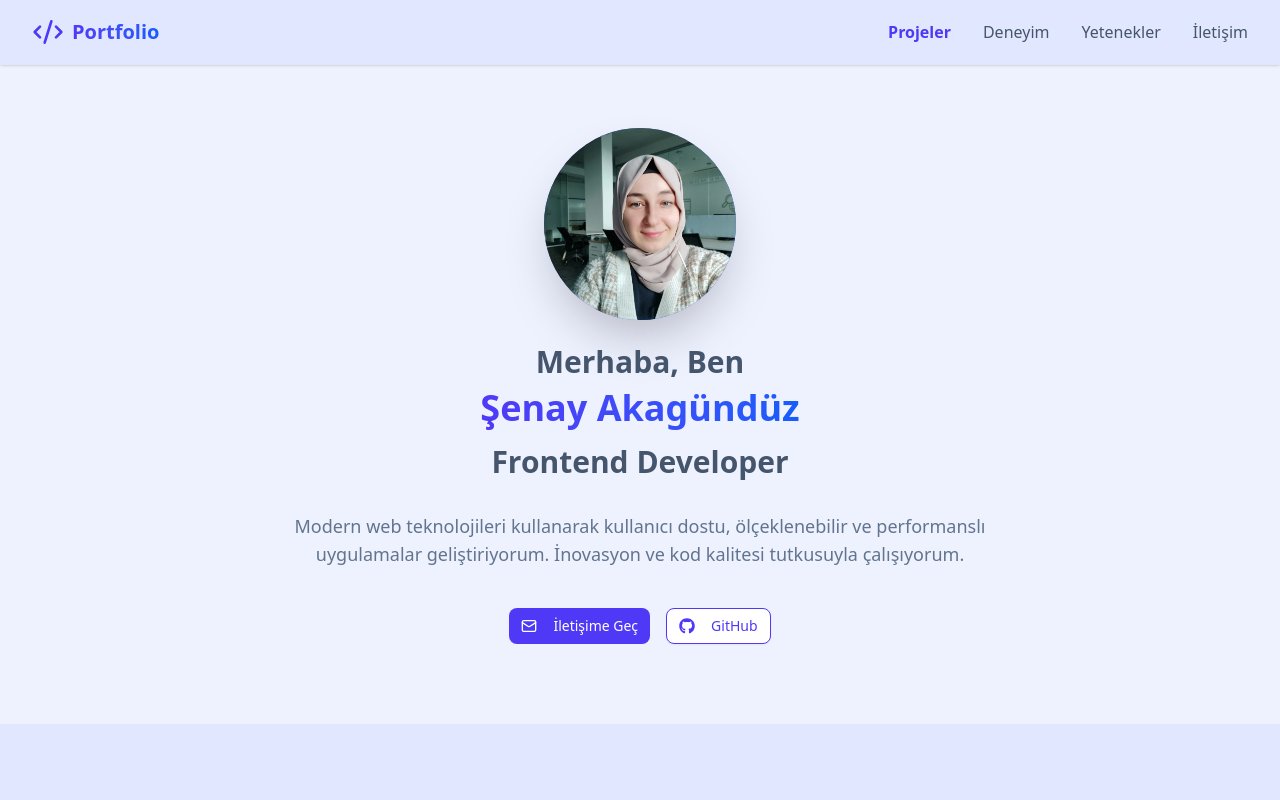
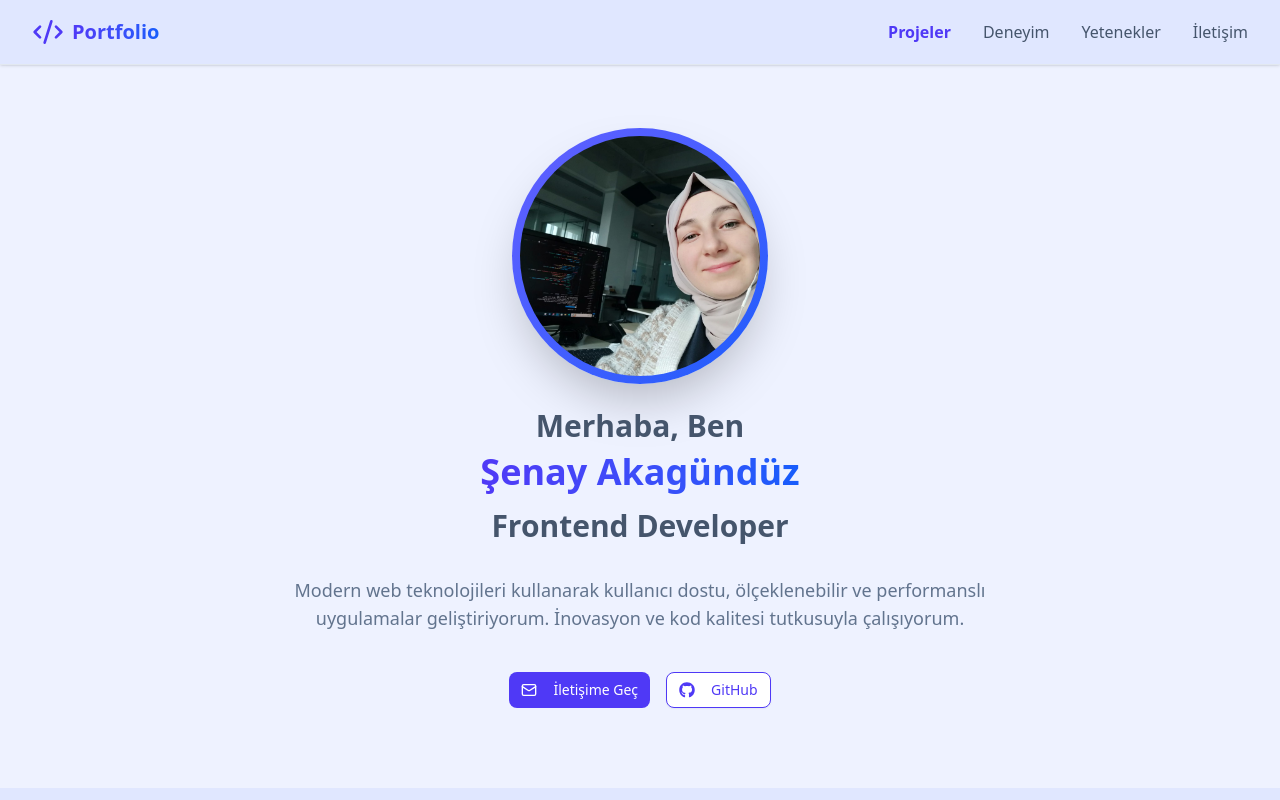
Before and after one commit to senayakagunduz/new-portfolio, a Next.js app: page / in a window 1280 px wide. Shown: the top 800 px of the page. Built offline with nearby package versions, Linux system fonts and the light colour scheme.

Commit message:
profile image

```diff
--- a/app/page.tsx
+++ b/app/page.tsx
@@ -269,8 +269,8 @@ export default function Home() {
       <section className="pt-32 pb-20 px-4 sm:px-6 lg:px-8 bg-indigo-50">
         <div className="max-w-7xl mx-auto text-center">
           <div className="mb-6">
-            <div className="w-48 h-48 mx-auto rounded-full bg-gradient-to-br from-indigo-500 to-blue-600 flex items-center justify-center text-white text-4xl font-bold shadow-2xl">
-              <Image src="/profil.jpeg" alt="Hero" width={200} height={200} className="w-full h-full object-cover rounded-full" />
+            <div className="p-2 w-64 h-64 mx-auto rounded-full bg-gradient-to-br from-indigo-500 to-blue-600 flex items-center justify-center text-white text-4xl font-bold shadow-2xl">
+              <Image src="/profil2.jpeg" alt="Hero" width={200} height={200} className="w-full h-full object-cover rounded-full" />
             </div>
           </div>
           <h1 className="mb-4">
```
Also changed, not shown: public/profil2.jpeg (added).
